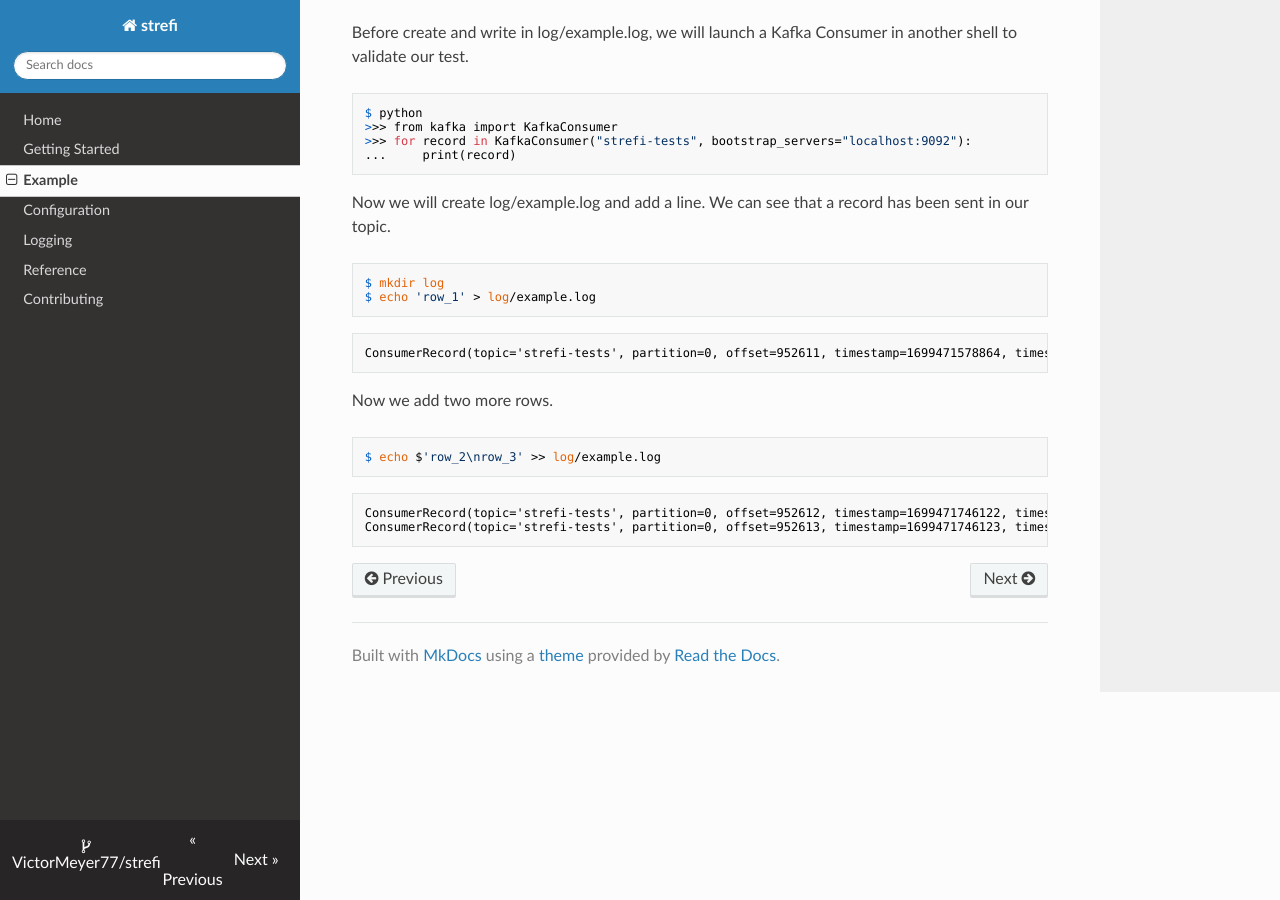
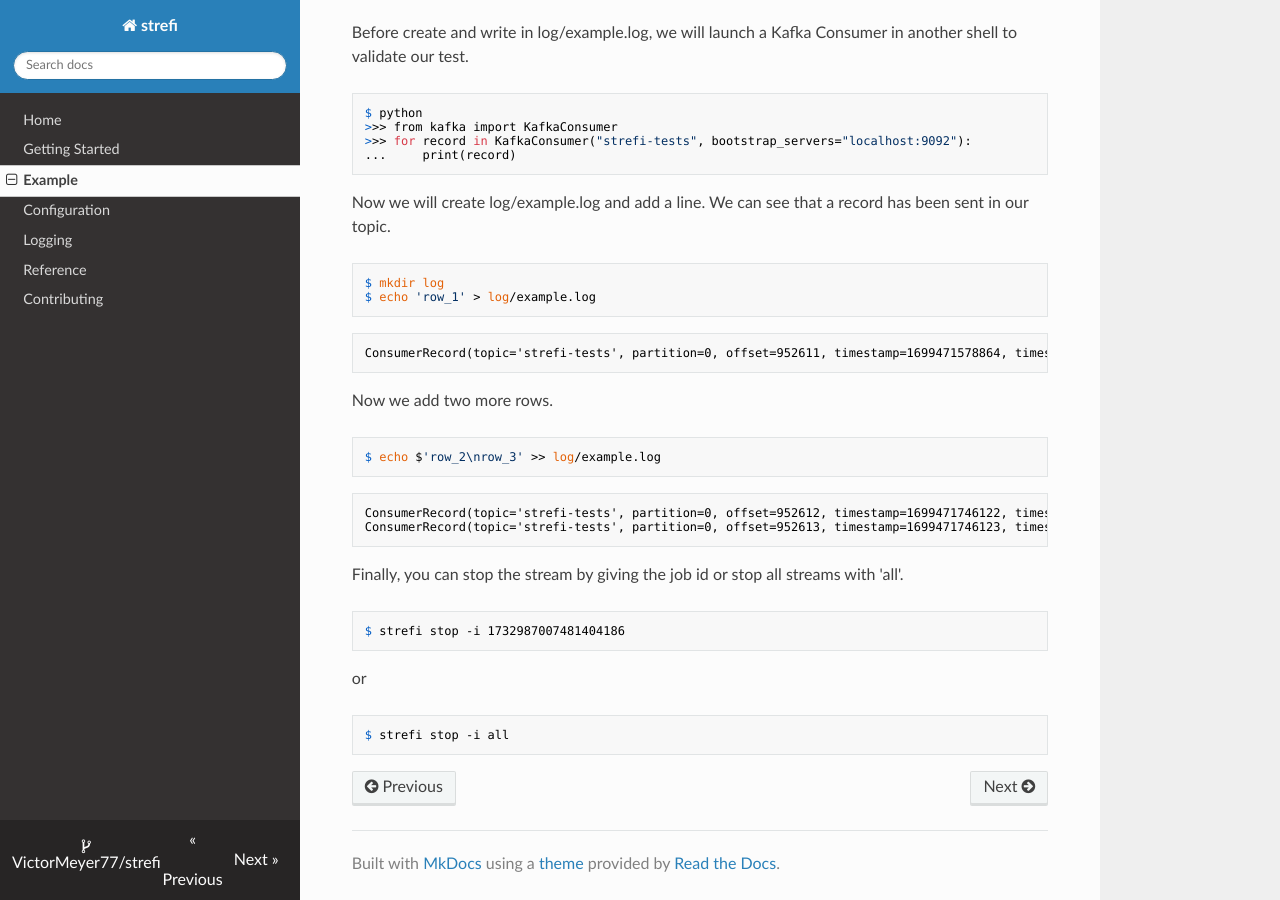
Before and after one commit to VictorMeyer77/strefi, an MkDocs documentation site: the page built from docs/example.md, in a window 1280 px wide and 900 px high, scrolled down 1401 px. Built offline with MkDocs 1.6.1, drawn with Linux system fonts in a browser that asks for light colours; nearby versions of some CDN libraries.

Commit message:
docs: add stop in example

````diff
--- a/docs/example.md
+++ b/docs/example.md
@@ -95,3 +95,15 @@ $ echo $'row_2\nrow_3' >> log/example.log
 ConsumerRecord(topic='strefi-tests', partition=0, offset=952612, timestamp=1699471746122, timestamp_type=0, key=None, value=b'{"file": "log/example.log", "row": "row_2\\n", "project": "example"}', headers=[('source', b'strefi')], checksum=None, serialized_key_size=-1, serialized_value_size=67, serialized_header_size=12)
 ConsumerRecord(topic='strefi-tests', partition=0, offset=952613, timestamp=1699471746123, timestamp_type=0, key=None, value=b'{"file": "log/example.log", "row": "row_3\\n", "project": "example"}', headers=[('source', b'strefi')], checksum=None, serialized_key_size=-1, serialized_value_size=67, serialized_header_size=12)
 ```
+
+Finally, you can stop the stream by giving the job id or stop all streams with 'all'.
+
+```shell
+$ strefi stop -i 1732987007481404186
+```
+
+or
+
+```shell
+$ strefi stop -i all
+```
````
